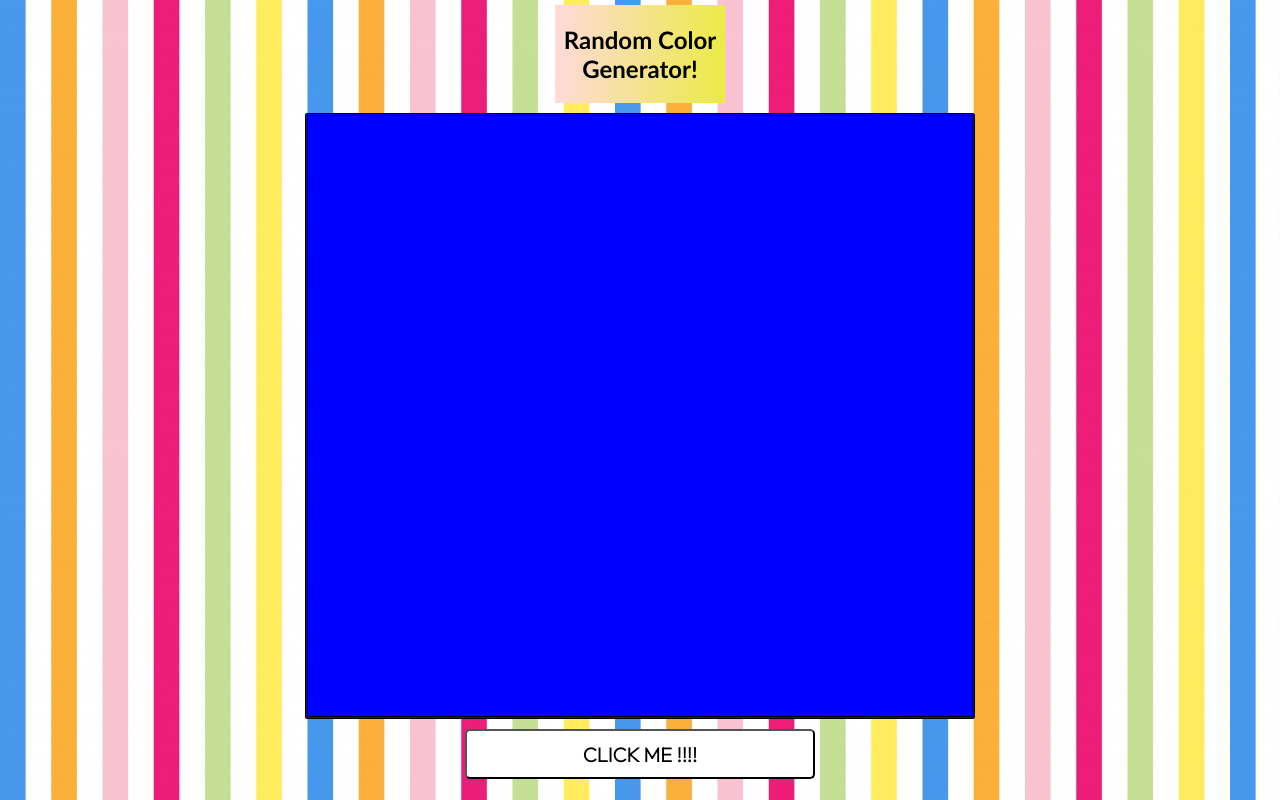
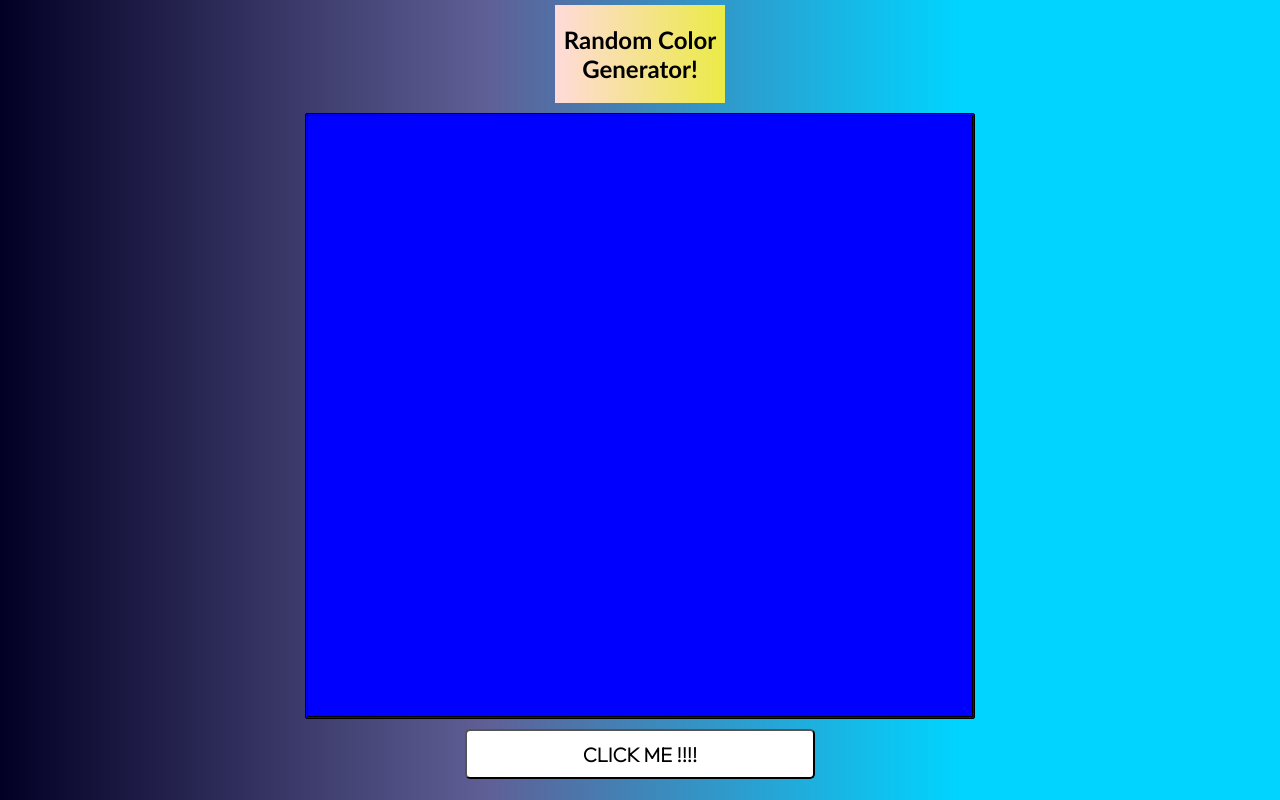
Before and after one commit to AkhileshPonnappa/JavaScriptProject1, a plain HTML site: page index.html in a window 1280 px wide. Drawn offline with Linux system fonts and the light colour scheme.

Commit message:
Update styles.css

```diff
--- a/styles.css
+++ b/styles.css
@@ -1,7 +1,8 @@
 @import url('https://fonts.googleapis.com/css2?family=Outfit:wght@200&display=swap');
 
 body{
-    background-image: url('stripes2.jpg');
+    background: rgb(2,0,36);
+background: linear-gradient(90deg, rgba(2,0,36,1) 0%, rgba(95,95,150,1) 38%, rgba(0,212,255,1) 75%);
     text-align: center;
     margin: 5px;
 }
```
